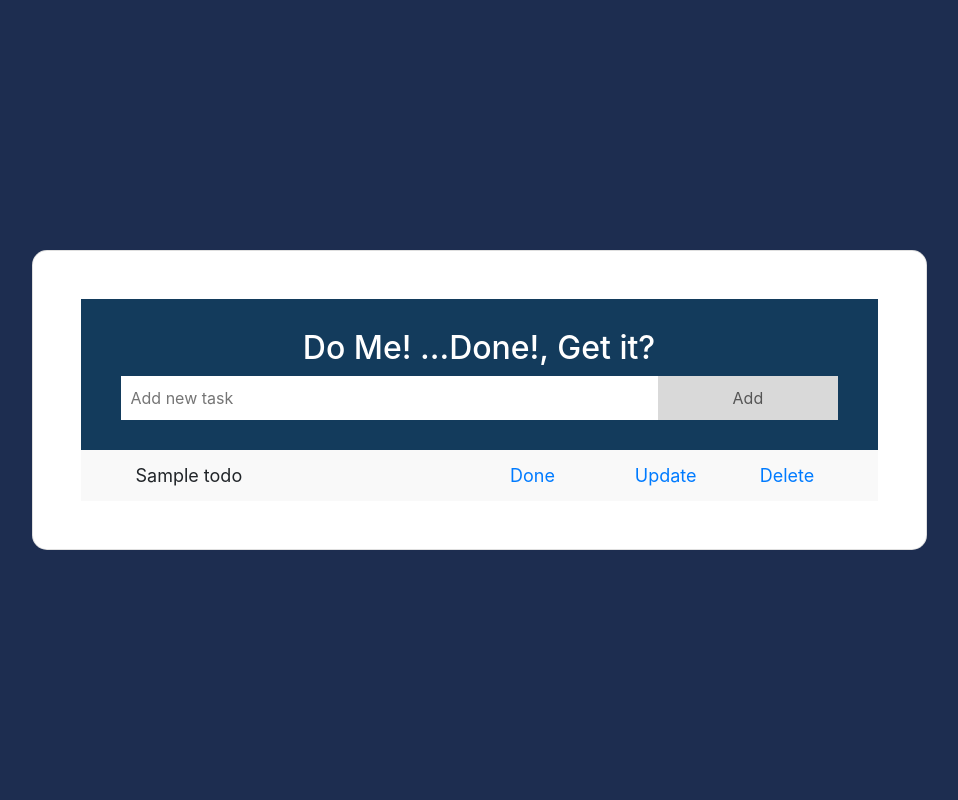
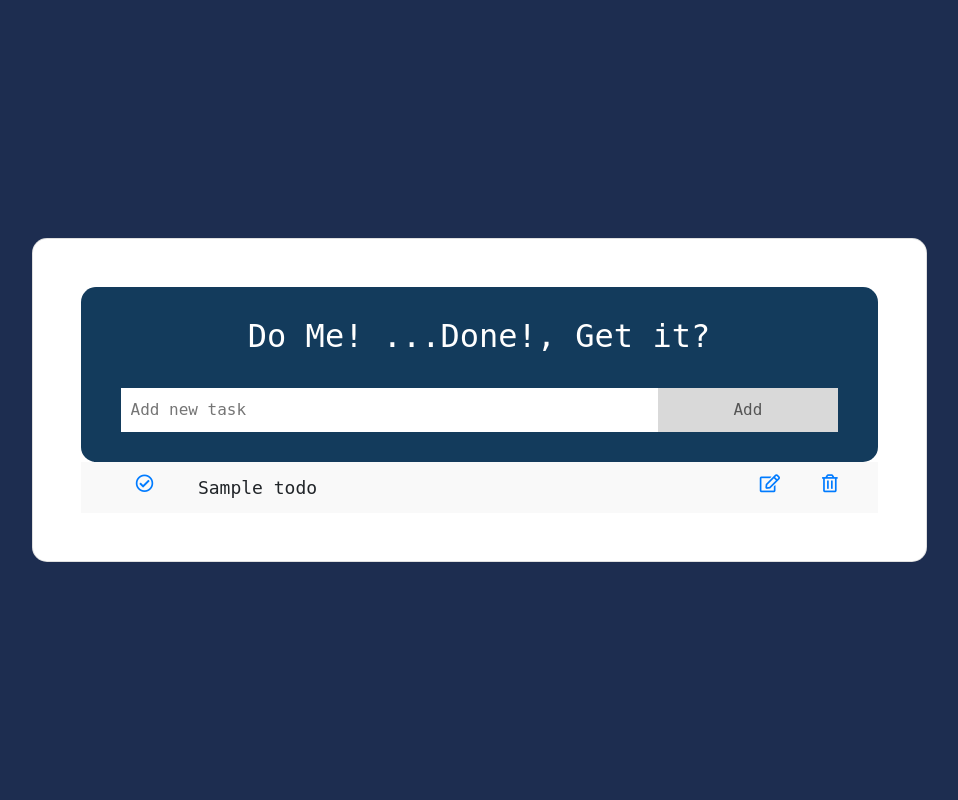
Before and after one commit to Omarabdul3ziz/dome, a Flask app: page / in a window 1280 px wide. Shown: the whole page, without its empty margins (161-1119 px from the left). Run offline with Flask 2, Linux system fonts and the light colour scheme; a database or web service that is not in the repository returns one stand-in record (values such as "Sample title"); some libraries are stand-ins or nearby versions.

Commit message:
finish styles

```diff
--- a/static/css/main.css
+++ b/static/css/main.css
@@ -1,6 +1,7 @@
 /* Include the padding and border in an element's total width and height */
 * {
     box-sizing: border-box;
+    font-family: monospace;
   }
 
   /* Remove margins and padding from the list */
@@ -67,12 +68,13 @@
   }
 
   .close:hover {
-    background-color: #133B5C;
+    background-color: #ffffff;
     color: white;
   }
 
   /* Style the header */
   .header {
+    border-radius: 15px;
     background-color: #133B5C;
     padding: 30px 40px;
     color: white;
@@ -114,3 +116,7 @@
   .addBtn:hover {
     background-color: #bbb;
   }
+
+  .icon {
+    text-align: center;
+  }
--- a/templates/base.html
+++ b/templates/base.html
@@ -4,6 +4,7 @@
             Dome!
         </title>
         <link rel="stylesheet" href="https://stackpath.bootstrapcdn.com/bootstrap/4.3.1/css/bootstrap.min.css" integrity="sha384-ggOyR0iXCbMQv3Xipma34MD+dH/1fQ784/j6cY/iJTQUOhcWr7x9JvoRxT2MZw1T" crossorigin="anonymous">
+        <link rel="stylesheet" href="https://pro.fontawesome.com/releases/v5.10.0/css/all.css" integrity="sha384-AYmEC3Yw5cVb3ZcuHtOA93w35dYTsvhLPVnYs9eStHfGJvOvKxVfELGroGkvsg+p" crossorigin="anonymous"/>
         <link rel="stylesheet" href="{{ url_for('static', filename='css/main.css') }}">
     </head>
 
--- a/templates/index.html
+++ b/templates/index.html
@@ -5,10 +5,10 @@
         <!-- form -->
         <div id="myDIV" class="header">
                     <h2> Do Me! ...Done!, Get it? </h2>
-
+                    <br>
                     <form action="/", method="POST">
                         <input type="text" name="content" id="content" placeholder="Add new task">
-                        <input type="submit" class="addBtn" value="Add">
+                        <input type="submit" class="addBtn" class="btn btn-primary" value="Add">
                     </form>
         </div>
 
@@ -27,18 +27,18 @@
                 <div class="container">
                     <div class="row">
 
-                        <div class="col-6"> {{ task.name }} </div>
-
-                        <div class="col-2">
-                            <a href="/delete/{{ task._id }}"> Done </a>
+                        <div class="col-1" class="icon" >
+                            <a href="/delete/{{ task._id }}"> <i class="far fa-check-circle"></i> </a>
                         </div>
 
-                        <div class="col-2">
-                            <a href="/update/{{ task._id }}"> Update </a>
+                        <div class="col-9" > {{ task.name }} </div>
+
+                        <div class="col-1" class="icon">
+                            <a href="/update/{{ task._id }}"> <i class="far fa-edit"></i> </a>
                         </div>
 
-                        <div class="col-2">
-                            <a href="/delete/{{ task._id }}"> Delete </a>
+                        <div class="col-1" class="icon" >
+                            <a href="/delete/{{ task._id }}"> <i class="far fa-trash-alt"></i> </a>
                         </div>
                     </div>
 
```
Also changed, not shown: templates/update.html (+9 -6 lines).
